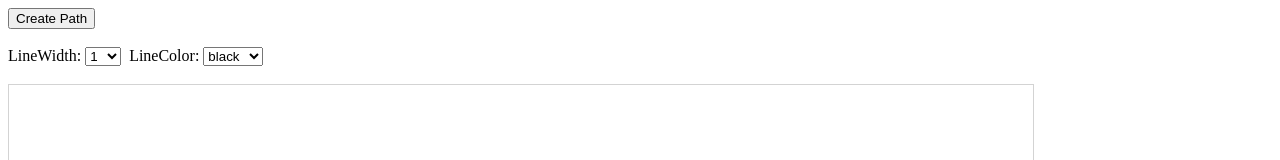
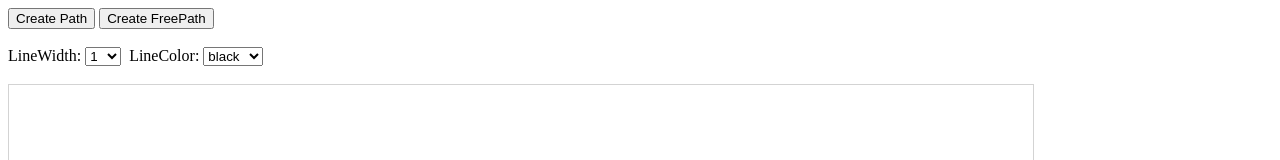
Before and after one commit to gaohua/gpaint, a plain HTML site: page www/index.html in a window 1280 px wide. Shown: the top 160 px of the page. Drawn offline with Linux system fonts and the light colour scheme.

Commit message:
Add freepath.js refrence

```diff
--- a/www/index.html
+++ b/www/index.html
@@ -15,6 +15,7 @@
     <script src="dom.js"></script>
     <script src="view.js"></script>
     <script src="creator/path.js?v=7"></script>
+    <script src="creator/freepath.js?v=7"></script>
     <script src="accel/menu.js"></script>
 </body>
 
```
